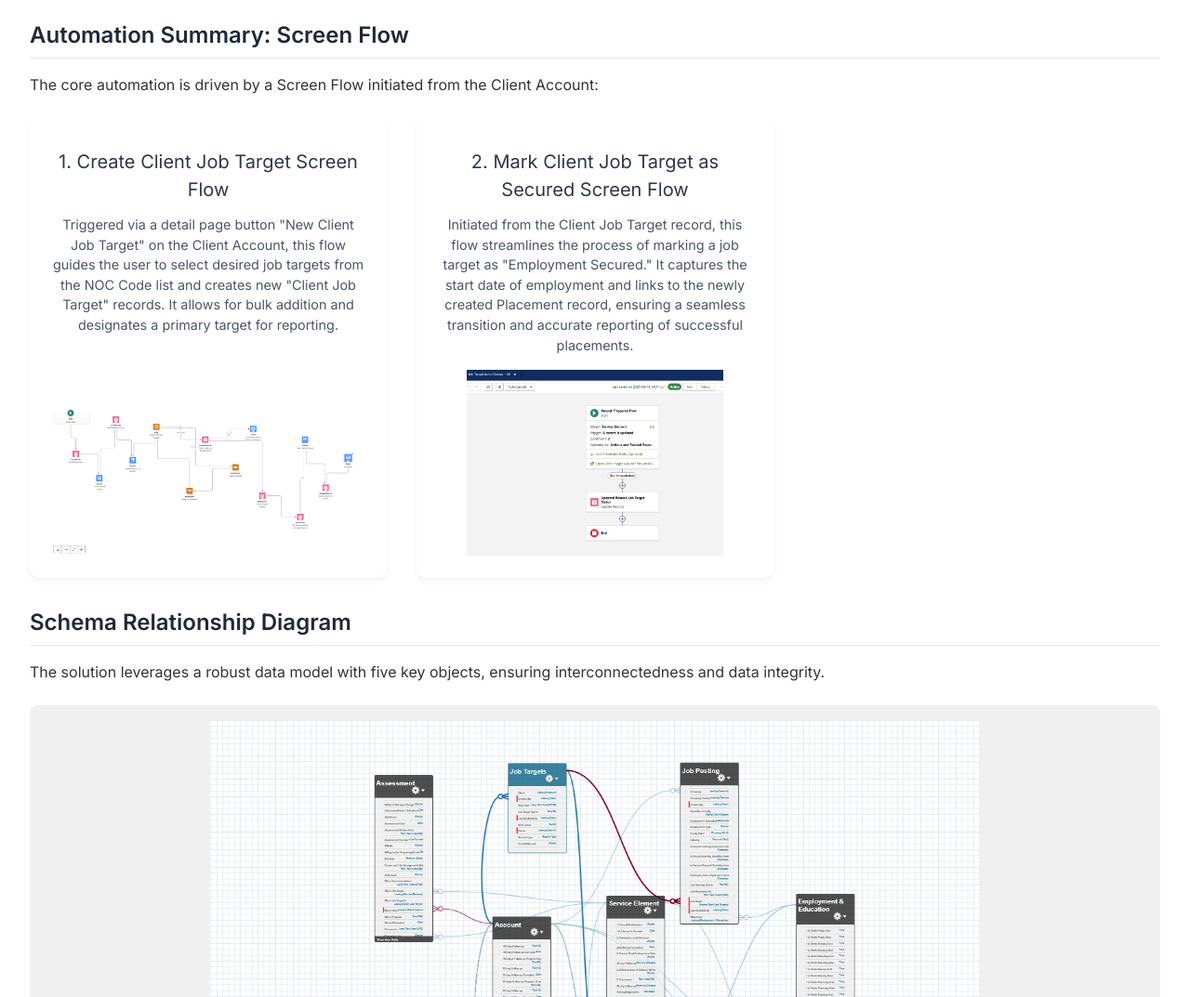
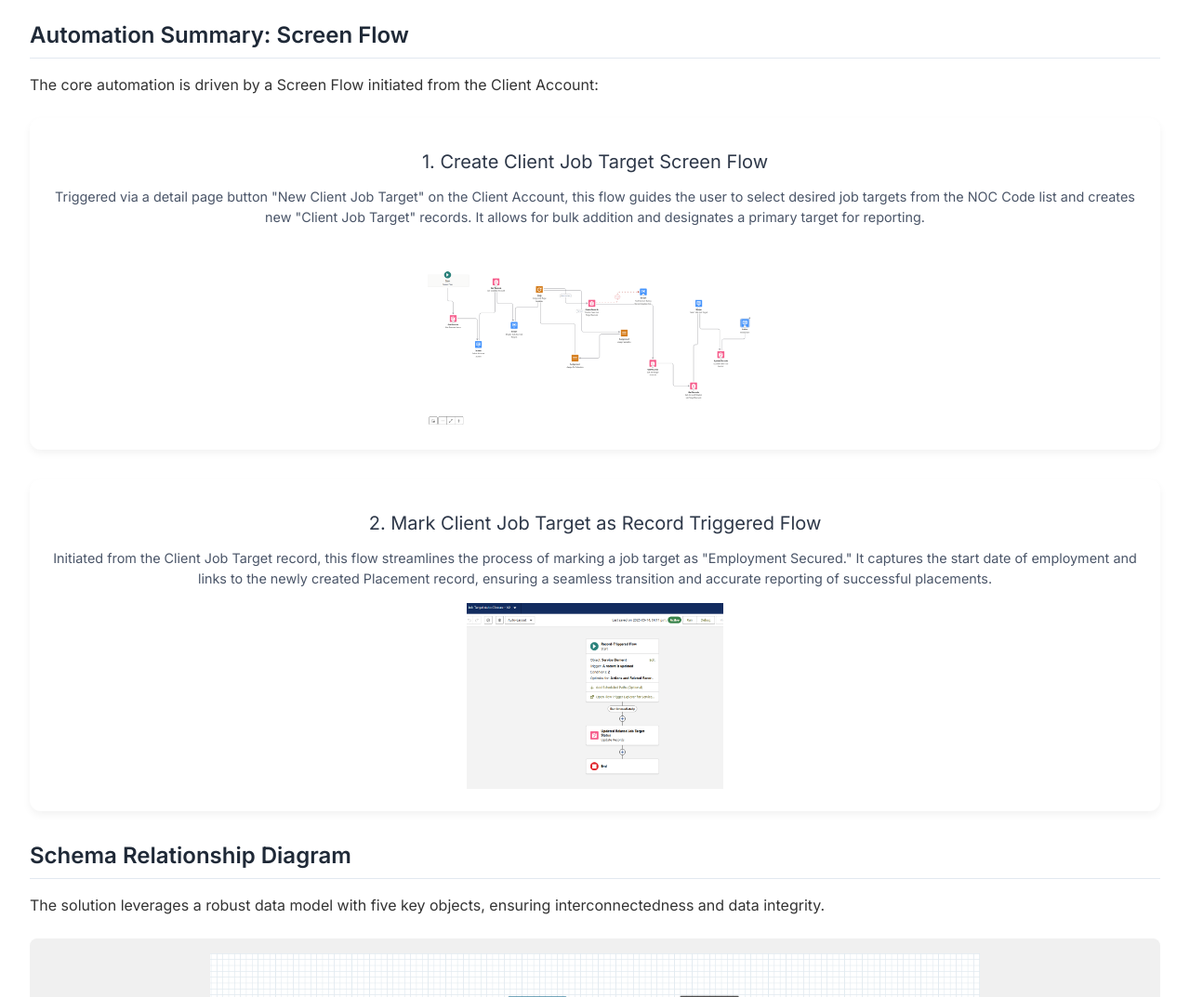
Before and after one commit to oba17/Client-Placement-Optimization-Project, a plain HTML site: page index.html in a window 1280 px wide. Shown: the part 1100-2173 px from the top of the page at 93% size. Drawn offline with nearby package versions, Linux system fonts and the light colour scheme.

Commit message:
Update index.html

```diff
--- a/index.html
+++ b/index.html
@@ -358,10 +358,10 @@
 
         <p>Behind the scenes, this solution is powered by smart automation like intuitive Screen Flows and modern display features such as Lightning Record Pages to simplify processes for users, while clever data connections (formula fields, Master-detail and Lookup relationships) and built-in checks ensure data consistency, real-time reporting, and seamless integration with existing workflows.</p>
 
-        <h2 class="text-2xl font-semibold text-gray-800 mt-8 mb-4">Automation Summary: Screen Flow</h2>
+       <h2 class="text-2xl font-semibold text-gray-800 mt-8 mb-4">Automation Summary: Screen Flow</h2>
         <p class="mb-6">The core automation is driven by a Screen Flow initiated from the Client Account:</p>
 
-         <div class="grid grid-cols-1 md:grid-cols-2 lg:grid-cols-3 gap-8">
+        <div class="grid grid-cols-1 gap-8">
             <!-- Flow 1: Create Program Schedule Screen Flow -->
             <div class="automation-flow-card">
                 <h3>1. Create Client Job Target Screen Flow</h3>
@@ -371,9 +371,9 @@
                 </div>
             </div>
 
-            <!-- Flow 3: Mark Invoice Paid Screen Flow (Adapted for Job Target) -->
+            <!-- Flow 2: Mark Invoice Paid Screen Flow (Adapted for Job Target) -->
             <div class="automation-flow-card">
-                <h3>2. Mark Client Job Target as Secured Screen Flow</h3>
+                <h3>2. Mark Client Job Target as Record Triggered Flow</h3>
                 <p>Initiated from the Client Job Target record, this flow streamlines the process of marking a job target as "Employment Secured." It captures the start date of employment and links to the newly created Placement record, ensuring a seamless transition and accurate reporting of successful placements.</p>
                 <div class="flow-diagram-container">
                     <img src="Job Target Closure.PNG" alt="Mark Invoice Paid Screen Flow Diagram">
```
